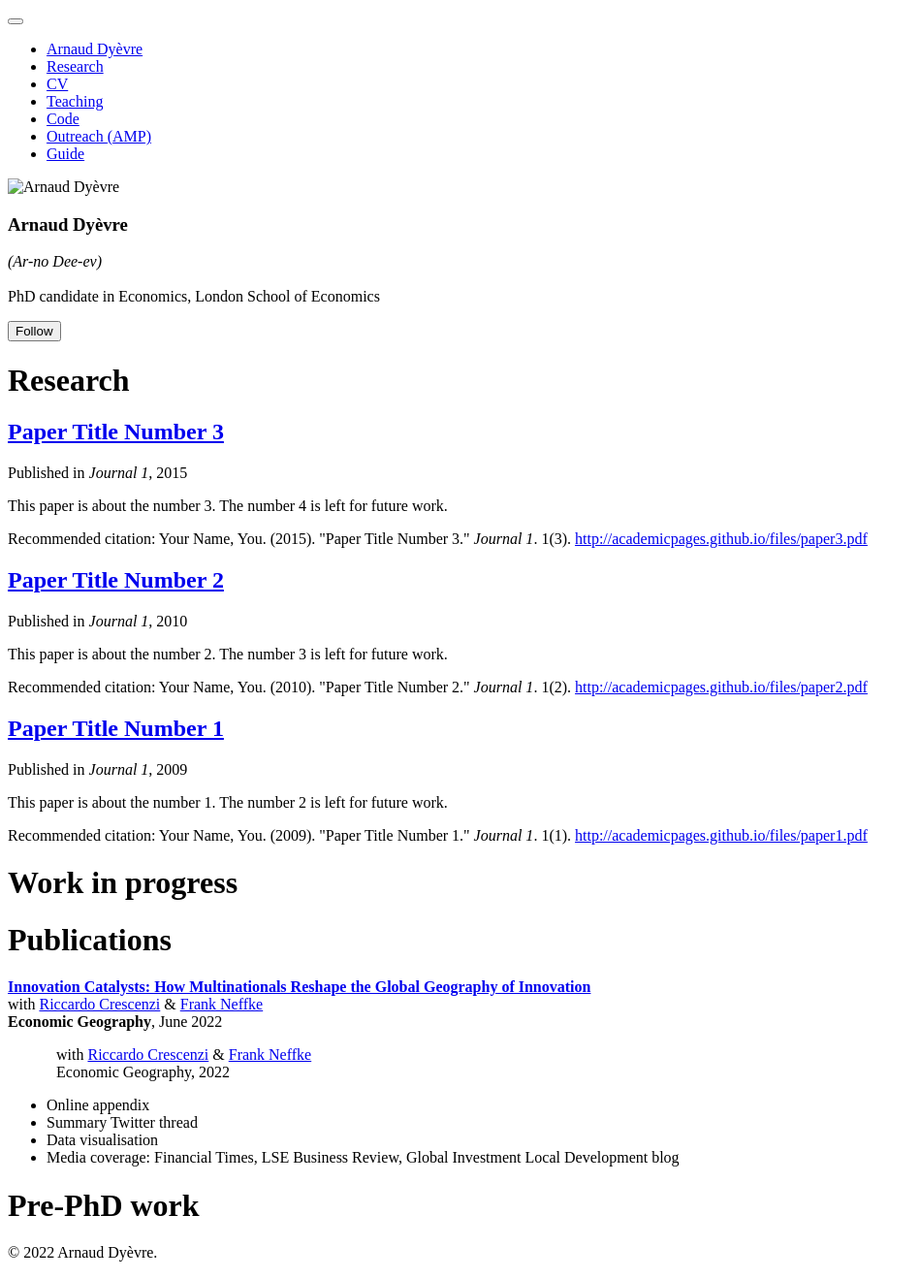
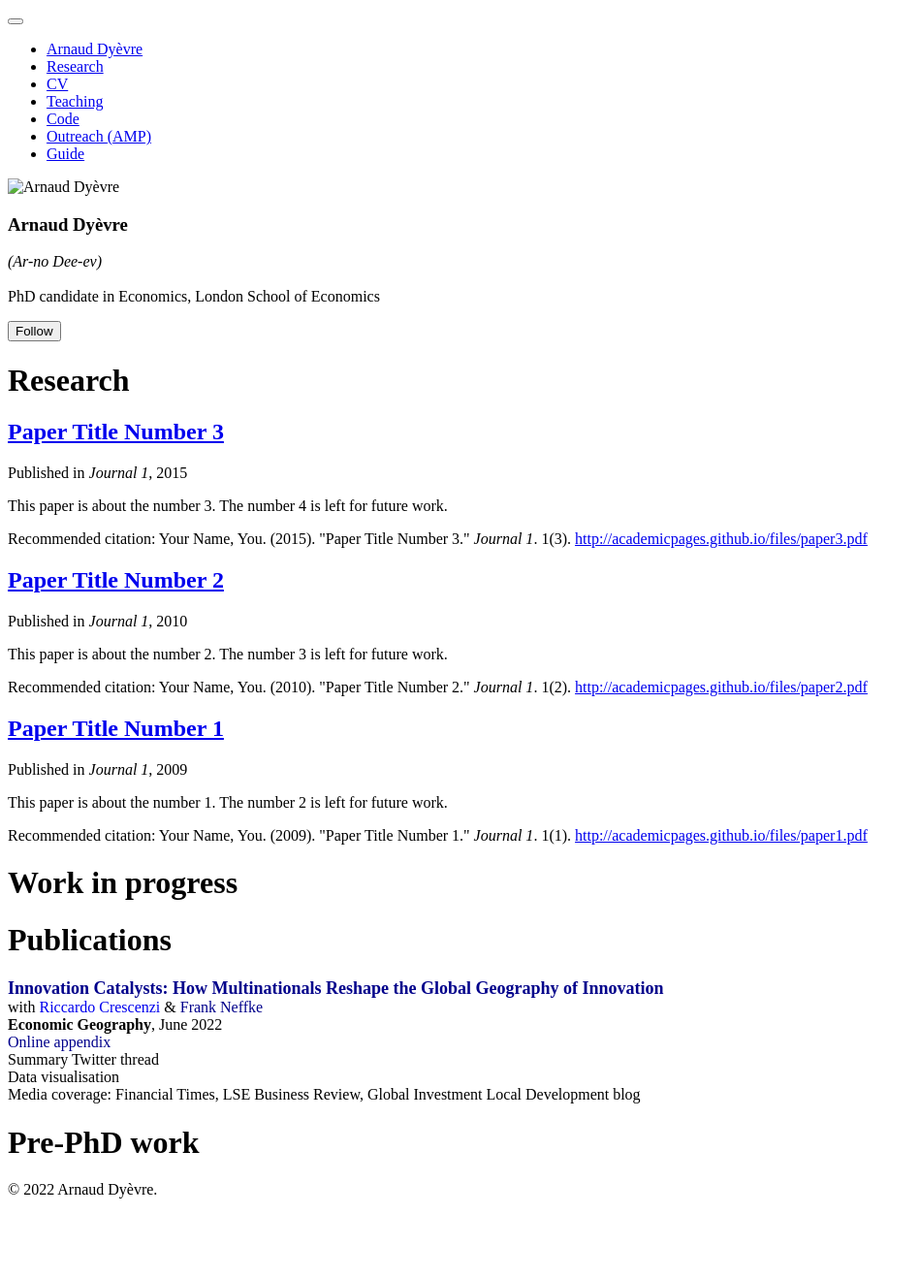
Before and after one commit to arnauddyevre/arnauddyevre.github.io, a Jekyll site: the page built from _pages/research.md, in a window 1280 px wide. Shown: the whole page at 97% size, without its empty margins (0-950 px from the left). Built offline with Jekyll 4.4.1, drawn with Linux system fonts in a browser that asks for light colours; a script bundle is joined from its source files by our own code; after the commit the page ends 1254 px from its top, so only the background shows below that.

Commit message:
update research page

```diff
--- a/_pages/research.md
+++ b/_pages/research.md
@@ -19,18 +19,13 @@ author_profile: true
 
 # Publications
 
-<span style="color:darkblue; text-decoration:none"><b>[Innovation Catalysts: How Multinationals Reshape the Global Geography of Innovation](https://arnauddyevre.github.io/files/CDN.pdf)</b></span> <br>
-with <a href="https://personal.lse.ac.uk/crescenz/">Riccardo Crescenzi</a> & <a href="http://www.frankneffke.com">Frank Neffke</a> <br>
-**Economic Geography**, June 2022
-
-
-<p style="margin-left: 50px;">
-  with <a href="https://personal.lse.ac.uk/crescenz/">Riccardo Crescenzi</a> & <a href="http://www.frankneffke.com">Frank Neffke</a> <br>
-  Economic Geography, 2022 <br>
-</p>
-  - Online appendix <br>
-  - Summary Twitter thread <br>
-  - Data visualisation <br>
-  - Media coverage: Financial Times, LSE Business Review, Global Investment Local Development blog
+<a href="https://arnauddyevre.github.io/files/CDN.pdf" style="color:DarkBlue; text-decoration:none;"> <b> <font size="4">Innovation Catalysts: How Multinationals Reshape the Global Geography of Innovation</font> </b> </a>
+<br>
+with <a href="https://personal.lse.ac.uk/crescenz/" style="text-decoration:none;">Riccardo Crescenzi</a> & <a href="http://www.frankneffke.com" style="color:DarkBlue; text-decoration:none;">Frank Neffke</a> <br>
+**Economic Geography**, June 2022 <br>
+<a href="https://arnauddyevre.github.io/files/CDN_appendix.pdf" style="color:DarkBlue; text-decoration:none;">Online appendix</a> <br>
+Summary Twitter thread <br>
+Data visualisation <br>
+Media coverage: Financial Times, LSE Business Review, Global Investment Local Development blog
 
 # Pre-PhD work
```
Also changed, not shown: 5 other files.
